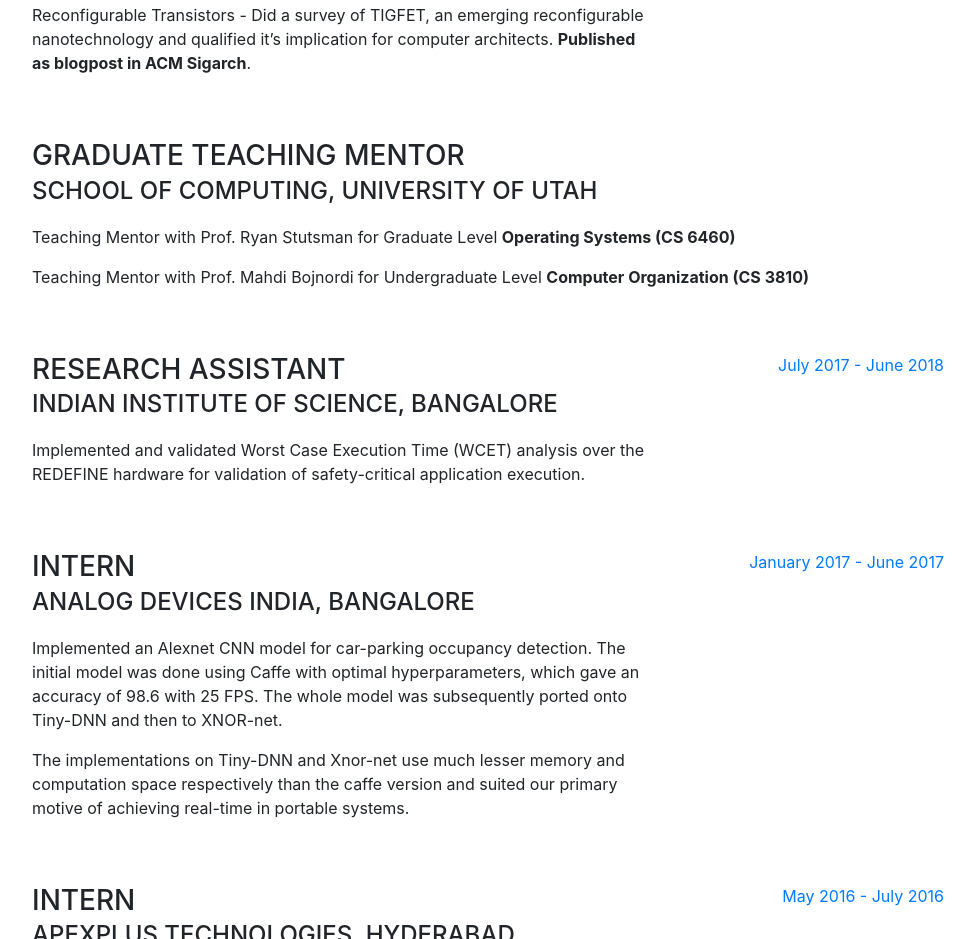
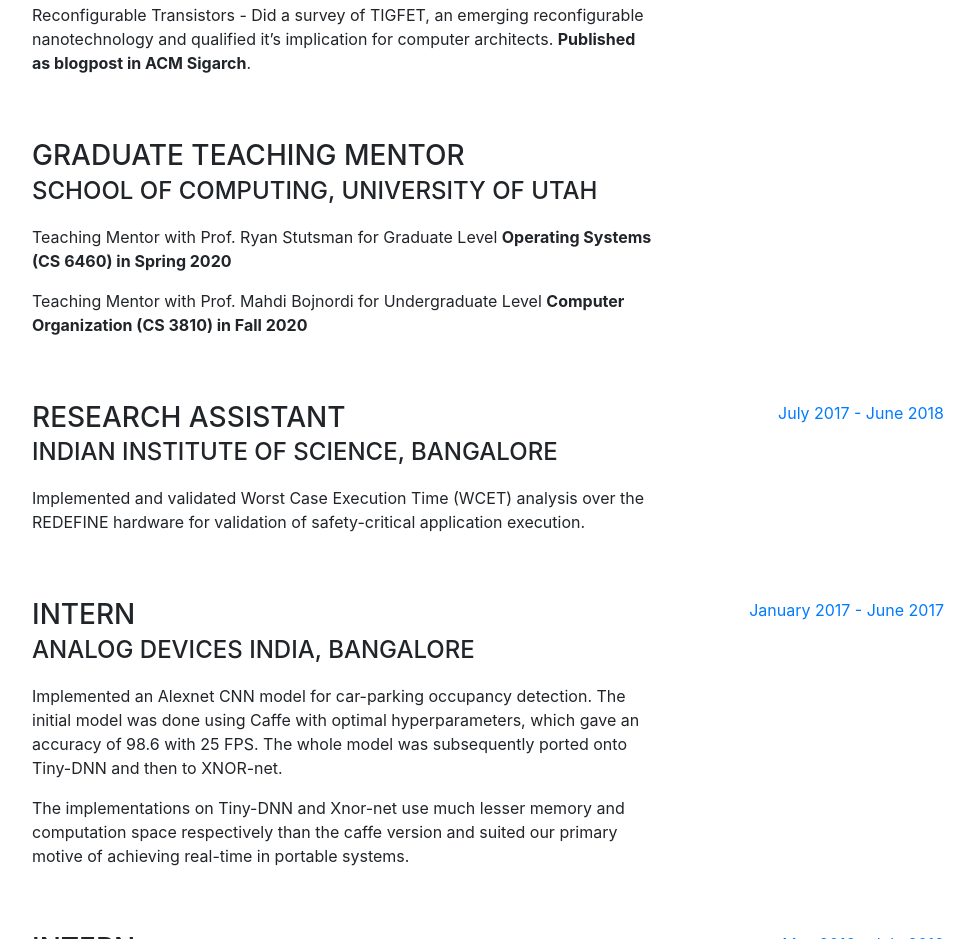
Before and after one commit to ananthkp/ananthkp.github.io, a website with bundled scripts: page index.html in a window 1280 px wide. Shown: the part 1426-2365 px from the top of the page, without its empty margins (288-1262 px from the left). Built offline with nearby package versions, Linux system fonts and the light colour scheme; a web font is replaced by a local one.

Commit message:
Teaching Mentorship Info update

```diff
--- a/index.html
+++ b/index.html
@@ -117,8 +117,10 @@
             <div class="resume-content mr-auto">
               <h3 class="mb-0">Graduate Teaching Mentor</h3>
               <div class="subheading mb-3">School Of Computing, University of Utah</div>
-              <p> Teaching Mentor with Prof. Ryan Stutsman for Graduate Level <b>Operating Systems (CS 6460)</b></p>
-              <p> Teaching Mentor with Prof. Mahdi Bojnordi for Undergraduate Level <b>Computer Organization (CS 3810)</b></p>
+              <p> Teaching Mentor with Prof. Ryan Stutsman for Graduate Level <b>Operating Systems (CS 6460) in Spring 2020</b></p>
+              <p> Teaching Mentor with Prof. Mahdi Bojnordi for Undergraduate Level <b>Computer Organization (CS 3810) in Fall 2020</b></p>
+            </div>
+          <div class="resume-date text-md-right">
             </div>
           </div>
 
```
